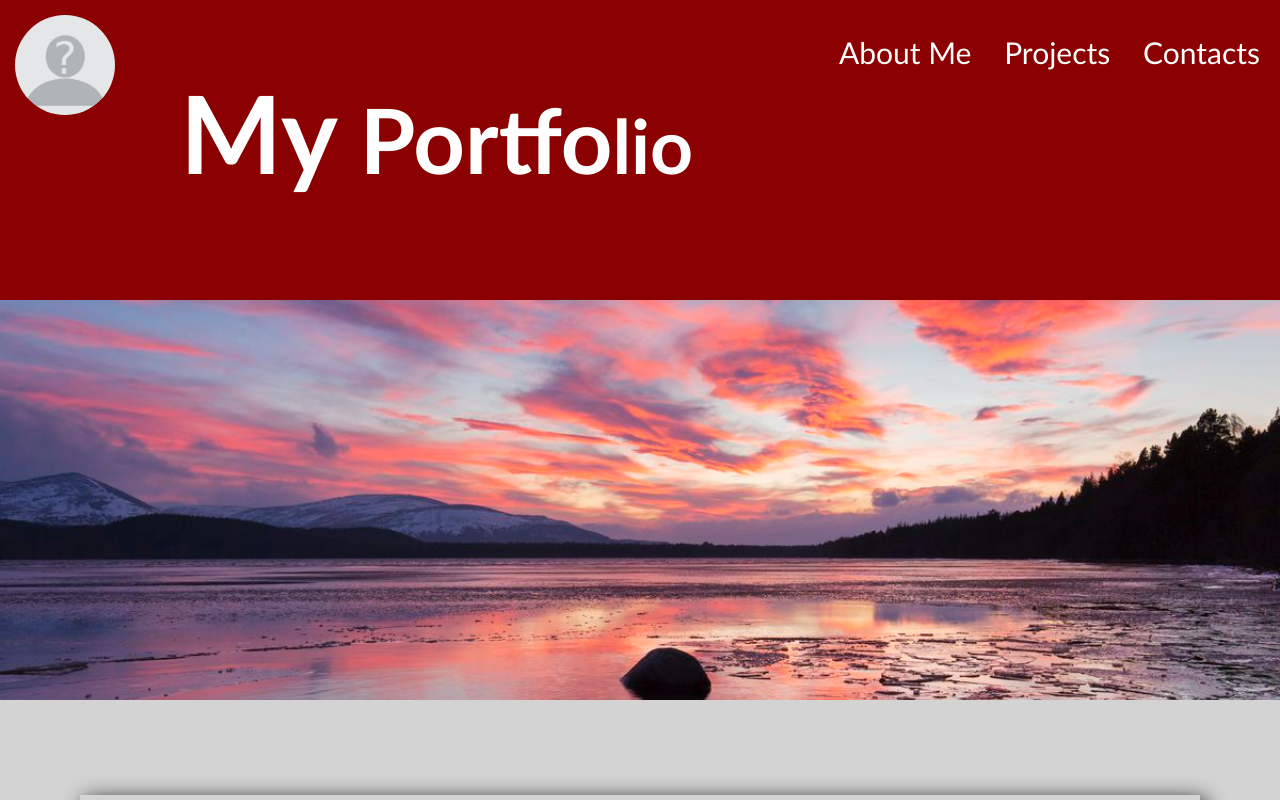
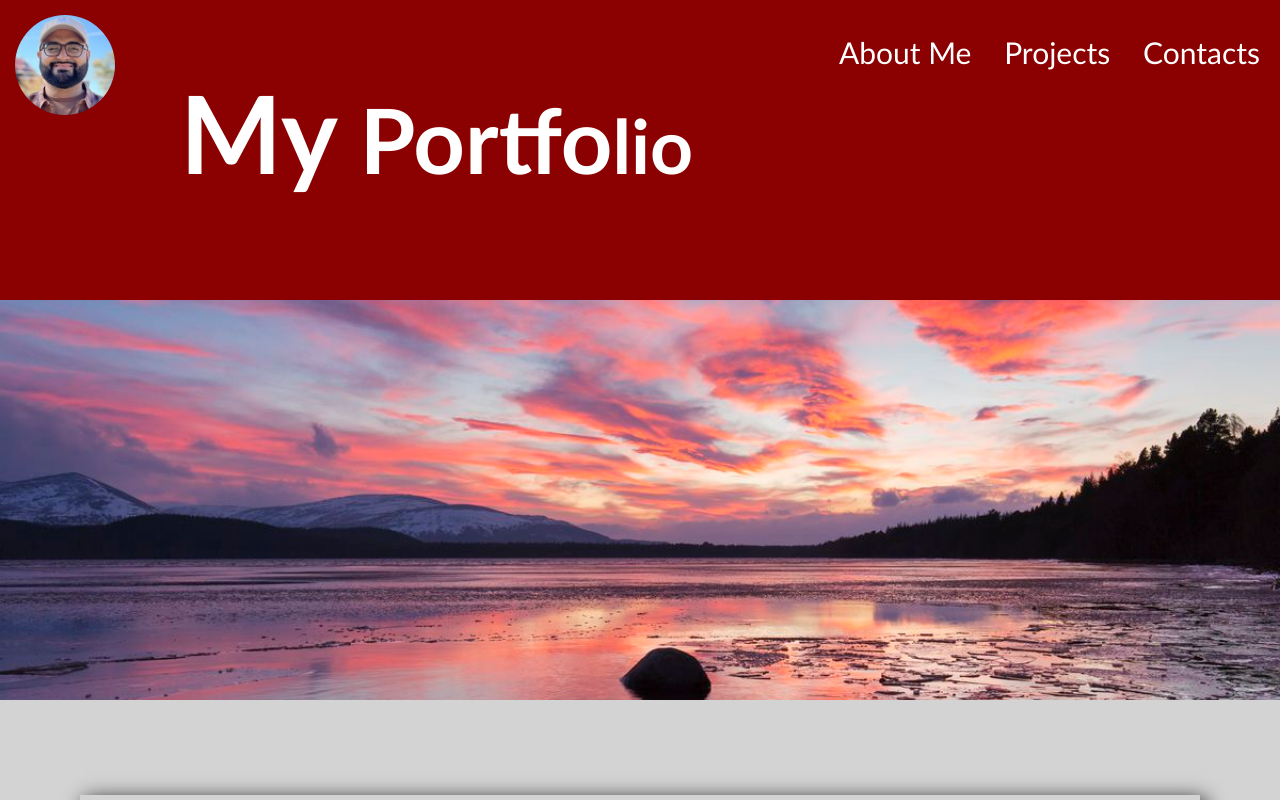
Before and after one commit to Jcroa25/Module-2-Challenge, a plain HTML site: page index.html in a window 1280 px wide. Shown: the top 800 px of the page. Drawn offline with Linux system fonts and the light colour scheme.

Commit message:
added avatart image and updated avatar

```diff
--- a/index.html
+++ b/index.html
@@ -9,7 +9,7 @@
         <section>
             <header>
                 <h1><big>My</big> Portfo<small>lio</small></h1>
-                <img src="css/images/blank-profile-picture-973461.png" alt="avatar" class="avatar">
+                <img src="css/images/PFP.jpg" alt="avatar" class="avatar">
                     <nav class="toplink">
                         <ul>
                             <li><a href="#about-me">About Me</a></li>
```
Also changed, not shown: css/images/PFP.jpg (added).
